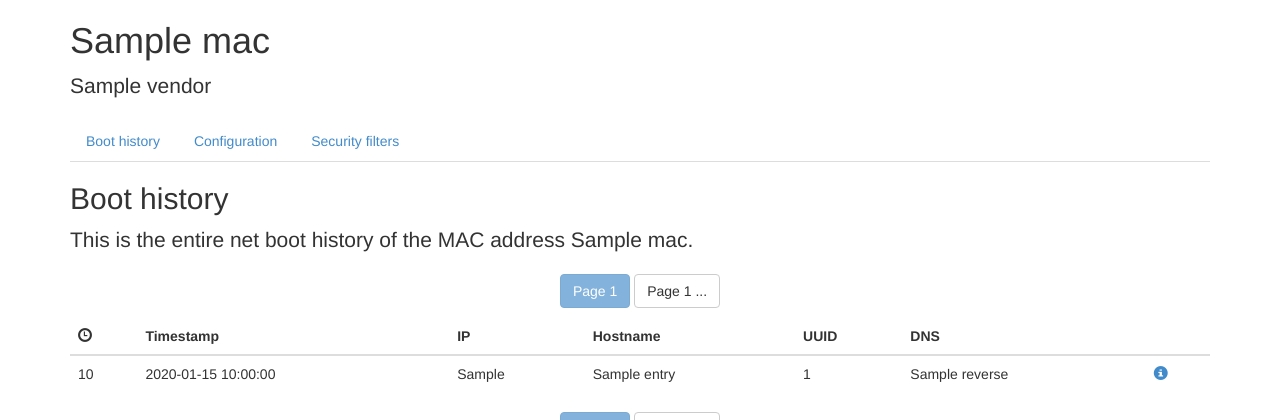
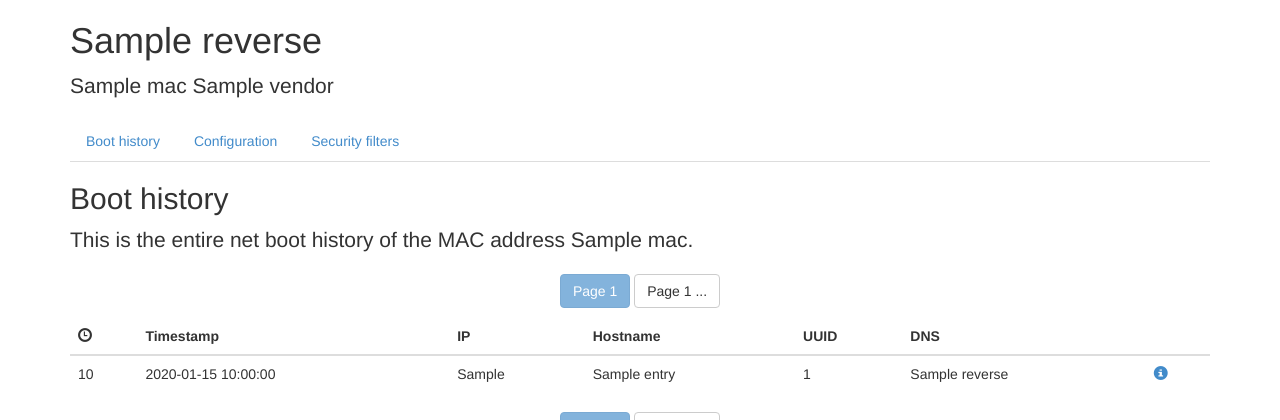
Before and after one commit to Redpill-Linpro/kickoff, a Python web app: template kickoff/app/templates/boot-history.html in a window 1280 px wide. Shown: the part 51-471 px from the top of the page. Run offline with Jinja, Linux system fonts and the light colour scheme; the template is opened without the code that fills it: most values are stand-ins (such as "Sample title", 1, 10 or a date in 2020); some libraries are stand-ins or nearby versions.

Commit message:
development

```diff
--- a/kickoff/app/kickoff.py
+++ b/kickoff/app/kickoff.py
@@ -159,7 +159,7 @@ def save_state(mac, data = {}):
 
     else:
         status = True
-        print "State file created (%s)." % (filepath)
+        #print "State file created (%s)." % (filepath)
 
         history = app.config['HISTORY_DIR']
         if not os.path.exists(history):
@@ -855,6 +855,7 @@ def boot_history():
     if mac:
         mac = clean_mac(mac)
         boot = get_boot_requests(limit = 1, mac = mac)
+
         title = "%s boot history" % mac
     else:
         if int(s) == 1:
--- a/kickoff/app/templates/mac_menu.html
+++ b/kickoff/app/templates/mac_menu.html
@@ -1,17 +1,18 @@
-{% if 'reverse' in boot %}
-  <h1>{{ boot.reverse }}</h1>
+{% if boot.0.reverse %}
+  <h1>{{ boot.0.reverse }}</h1>
   <p class="lead">
     {{ mac }}
-    {% if boot.vendor %}
-      {{ boot.vendor }}
+    {% if boot.0.vendor %}
+      {{ boot.0.vendor }}
     {% endif %}
   </p>
 {% else %}
   <h1>{{ mac }}</h1>
-  {% if boot.vendor %}
-    <p class="lead">{{ boot.vendor }}</p>
+  {% if boot.0.vendor %}
+    <p class="lead">{{ boot.0.vendor }}</p>
   {% endif %}
 {% endif %}
+
 <ul class="nav nav-tabs">
   <li {% if active=="history" %}class="active"{%endif%}><a href="/mac/{{ mac }}/history">Boot history</a></li>
   <li {% if active=="configuration" %}class="active"{%endif%}><a href="/mac/{{ mac }}/configuration">Configuration</a></li>
```
